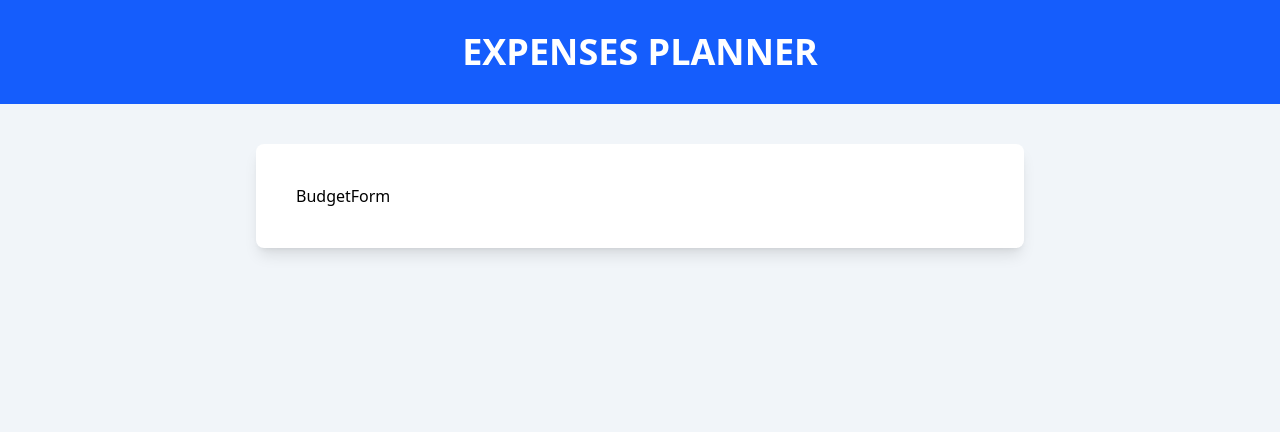
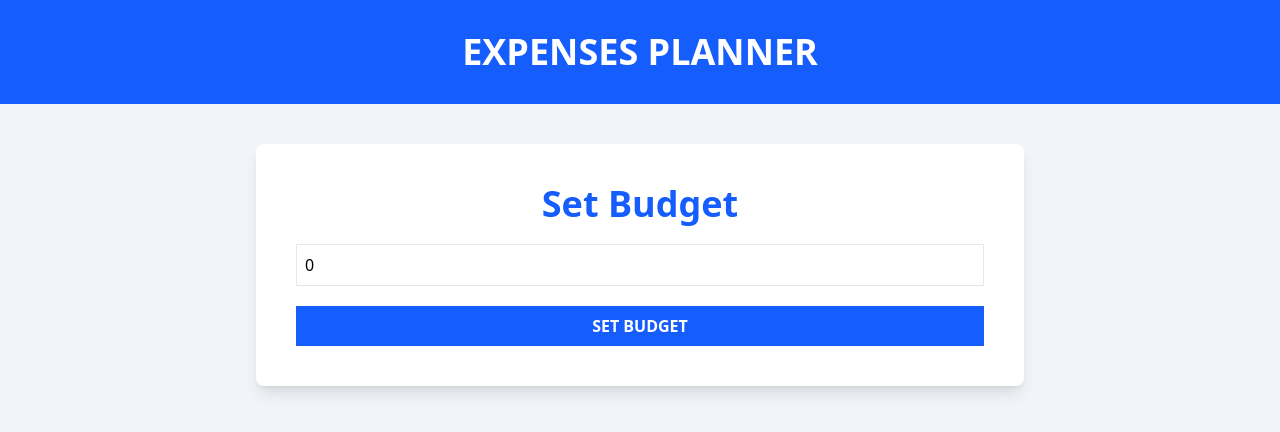
Before and after one commit to Cherry-Machado/react-ts-expense-budget-control-system, a React (Vite) app: page / in a window 1280 px wide. Shown: the top 432 px of the page. Built offline with nearby package versions, Linux system fonts and the light colour scheme.

Commit message:
Updating buget form

```diff
--- a/src/components/BudgetForm.tsx
+++ b/src/components/BudgetForm.tsx
@@ -1,5 +1,37 @@
+import { useState } from 'react';
+
 export default function BudgetForm() {
+
+  const [budget, setBudget] = useState(0);
+
+  const handleBudgetChange = (e: React.ChangeEvent<HTMLInputElement>) => {
+    setBudget(Number(e.target.value));
+    console.log(budget);
+  }
+
   return (
-    <div>BudgetForm</div>
+    <form className="space-y-5">
+      <div className="flex flex-col space-y-5">
+        <label htmlFor="budget" className="text-4xl text-blue-600 font-bold text-center">
+          Set Budget
+        </label>
+        <input
+          type="number"
+          id="budget"
+          name="budget"
+          className="w-full bg-white border border-gray-200 p-2"
+          value={budget}
+          onChange={handleBudgetChange}
+          placeholder="Set your budget amount"
+        />
+      </div>
+
+      <input
+        type="submit"
+        value="Set Budget"
+        className="bg-blue-600 hover:bg-blue-700 cursor-pointer w-full p-2 text-white font-black uppercase"
+      />
+
+    </form>
   )
 }
```
